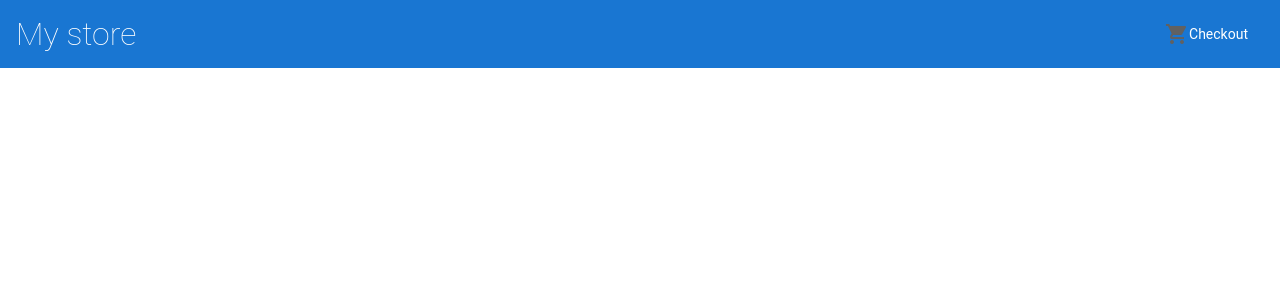
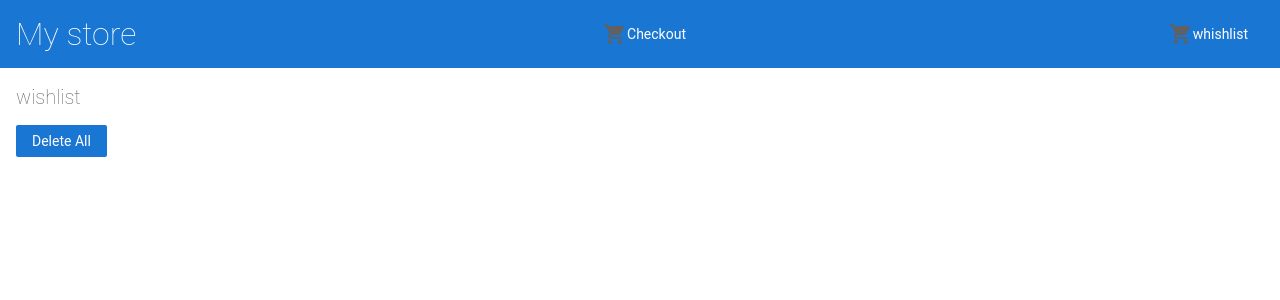
Before and after one commit to DOKVADZETAKO/angular-tutorial-1, an Angular app: page /whishlist in a window 1280 px wide. Before the commit this address led to /. Shown: the top 300 px of the page. Built offline with nearby package versions, Linux system fonts and the light colour scheme.

Commit message:
feat(angular-tutorial-1): In progres task-2

```diff
--- a/src/app/cart.service.ts
+++ b/src/app/cart.service.ts
@@ -7,6 +7,7 @@
 
 export class CartService {
     items = [];
+    wishlist = []
 
     constructor(private http: HttpClient) { }
 
--- a/src/app/product-details/product-details.component.html
+++ b/src/app/product-details/product-details.component.html
@@ -5,4 +5,5 @@
     <h4>{{product.price | currency}}</h4>
     <p *ngIf="product.description">{{product.description}}</p>
     <button (click)= "addToCart(product)">Buy</button>
+    <button (click)="addToWishList(product)">wishlist</button>
 </div>
--- a/src/app/product-details/product-details.component.ts
+++ b/src/app/product-details/product-details.component.ts
@@ -3,6 +3,7 @@
 
 import { products } from "./../products";
 import { CartService } from '../cart.service';
+import { WishListService } from './../wishlist.service'
 
 @Component({
     selector: `app-product-details`,
@@ -15,7 +16,8 @@
 
     constructor(
         private route: ActivatedRoute,
-        private cartService: CartService
+        private cartService: CartService,
+        private wishlistService: WishListService,
     ) { }
 
     ngOnInit() {
@@ -29,4 +31,9 @@
         this.cartService.addToCart(product)
     }
 
+    addToWishList(product) {
+        window.alert('Yor product has been added! to wishlist')
+        this.wishlistService.addToWishlist(product)
+    }
+
 }
--- a/src/app/top-bar/top-bar.component.html
+++ b/src/app/top-bar/top-bar.component.html
@@ -6,3 +6,8 @@
     <i class="material-icons">shopping_cart</i>
     Checkout
 </a>
+
+<a [routerLink]="['/whishlist']" class="button funcy-button">
+    <i class="material-icons">shopping_cart</i>
+    whishlist
+</a>
--- /dev/null
+++ b/src/app/wishlist.service.ts
@@ -0,0 +1,26 @@
+import { Injectable } from "@angular/core";
+import { HttpClient } from '@angular/common/http';
+
+@Injectable({
+    providedIn: 'root'
+})
+
+export class WishListService {
+    wishlist = [];
+
+    constructor(private http: HttpClient) { }
+
+    addToWishlist(product) {
+        this.wishlist.push(product);
+    }
+
+    getWishlist() {
+        return this.wishlist;
+    }
+
+    clearCart() {
+        this.wishlist = [];
+        return this.wishlist;
+    }
+
+}
--- /dev/null
+++ b/src/app/wishlist/wishlist.component.html
@@ -0,0 +1,9 @@
+<h2 routerLink="/wishlist">wishlist</h2>
+
+<div class="cart-item" *ngFor="let item of wishlist">
+    <span>{{item.name}}</span>
+    <span>{{item.price | currency}}</span>
+    <button (click)="clearWishlist()">Delete</button>
+</div>
+
+<button (click)="clearAll()">Delete All</button>
--- /dev/null
+++ b/src/app/wishlist/wishlist.component.ts
@@ -0,0 +1,25 @@
+import { Component, OnInit } from '@angular/core';
+
+import { WishListService } from '../wishlist.service'
+
+@Component({
+  selector: 'app-wishlist',
+  templateUrl: './wishlist.component.html',
+  styleUrls: ['./wishlist.component.scss']
+})
+export class WishlistComponent implements OnInit {
+  wishlist;
+  constructor(private wishlistService: WishListService) {
+    this.wishlist = this.wishlistService.getWishlist();
+  };
+
+  ngOnInit() {
+  }
+
+  clearWishlist() {
+    this.wishlist = [];
+  }
+  clearAll() {
+    this.wishlist = [];
+  }
+}
```
Also changed, not shown: src/app/app.module.ts (+5 -2 lines), src/app/wishlist/wishlist.component.scss (added).
